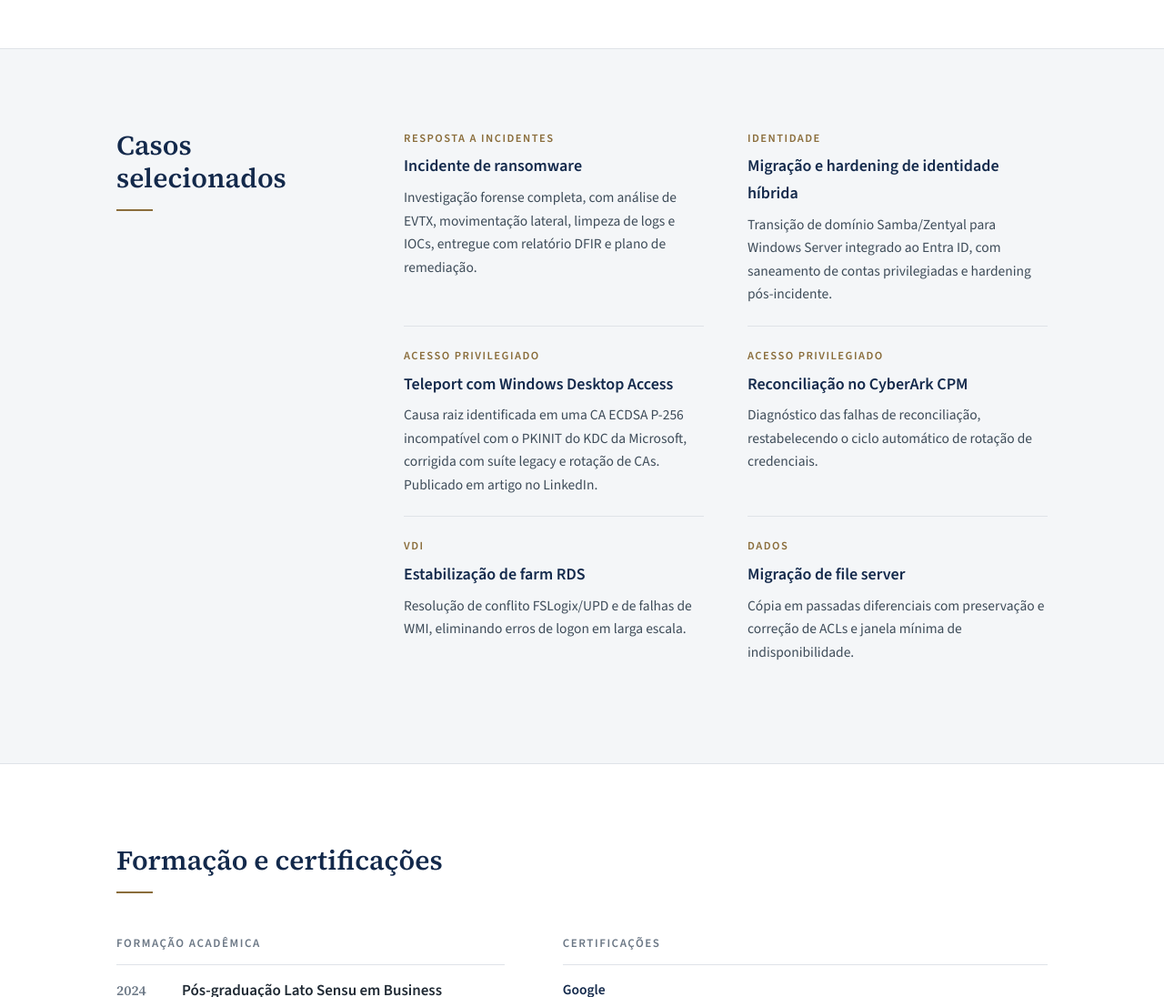
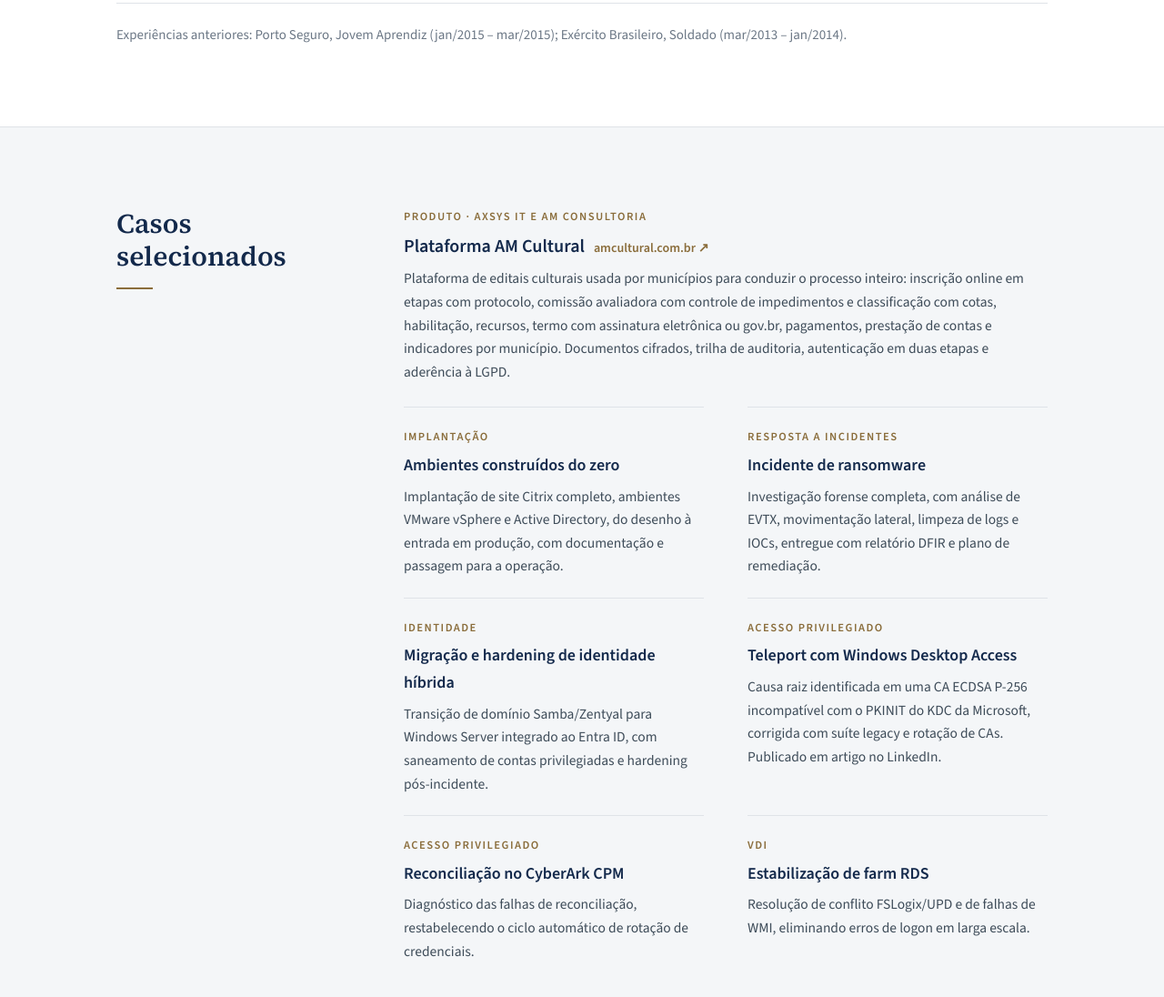
Before and after one commit to GuedesIgor/home, a plain HTML site: page index.html in a window 1280 px wide. Shown: the part 4067-5163 px from the top of the page at 91% size. Drawn offline with nearby package versions, Linux system fonts and the light colour scheme.

Commit message:
Inclui plataforma AM Cultural e implantações do zero
- AM Cultural (AxSys IT + AM Consultoria) na experiência da AxSys e como caso em destaque
- Caso de implantação do zero: site Citrix, VMware vSphere e Active Directory
- Currículo em PDF enxugado para manter 2 páginas

Co-Authored-By: Claude Opus 5.5 <noreply@anthropic.com>
Claude-Session: https://claude.ai/code/session_01Y2fDBRd4PkZSJXuuMFCpfX

```diff
--- a/assets/style.css
+++ b/assets/style.css
@@ -155,3 +155,8 @@ ul { list-style: none; }
 @media (max-width: 520px) { .exp-body .steps li { flex-direction: column; gap: 0; } }
 .edu span { display: block; }
 .edu .edu-note { margin-top: 6px; font-size: 14.5px; color: var(--body); }
+.case-wide { grid-column: 1 / -1; padding-bottom: 26px; }
+.cases .case-wide + .case, .cases .case-wide + .case + .case { border-top: 1px solid var(--rule); padding-top: 22px; }
+.case-wide h3 { font-size: 20px; }
+.inline-link { color: var(--navy); font-weight: 600; text-decoration: underline; text-decoration-color: var(--accent); text-underline-offset: 3px; }
+.case h3 .inline-link { font-family: var(--sans); font-size: 14px; margin-left: 6px; text-decoration: none; color: var(--accent); }
--- a/index.html
+++ b/index.html
@@ -157,6 +157,7 @@
       <div class="exp-body">
         <h3>Fundador · Consultor de infraestrutura e segurança</h3>
         <ul>
+          <li>Desenvolvimento e manutenção da plataforma <a class="inline-link" href="https://amcultural.com.br" target="_blank" rel="noopener">AM Cultural</a>, em parceria com a AM Consultoria: gestão de editais culturais de ponta a ponta para prefeituras (Lei Paulo Gustavo, PNAB e fomento municipal), já utilizada por municípios em editais culturais.</li>
           <li>Projeto, implantação e operação de ambiente próprio com AD/Entra ID híbrido, Teleport, Zabbix, GLPI, FleetDM, VPN em nuvem OCI e publicação segura via IIS e Cloudflare.</li>
           <li>Desenvolvimento de aplicação PAM própria (ASP.NET Core 8, LDAPS/Windows Auth, rotação automática de senhas, cofre AES-256 e acesso RDP via navegador).</li>
         </ul>
@@ -206,6 +207,16 @@
   <div class="wrap split">
     <h2 class="section-title">Casos selecionados</h2>
     <div class="cases">
+      <div class="case case-wide">
+        <p class="case-cat">Produto · AxSys IT e AM Consultoria</p>
+        <h3>Plataforma AM Cultural <a class="inline-link" href="https://amcultural.com.br" target="_blank" rel="noopener">amcultural.com.br ↗</a></h3>
+        <p>Plataforma de editais culturais usada por municípios para conduzir o processo inteiro: inscrição online em etapas com protocolo, comissão avaliadora com controle de impedimentos e classificação com cotas, habilitação, recursos, termo com assinatura eletrônica ou gov.br, pagamentos, prestação de contas e indicadores por município. Documentos cifrados, trilha de auditoria, autenticação em duas etapas e aderência à LGPD.</p>
+      </div>
+      <div class="case">
+        <p class="case-cat">Implantação</p>
+        <h3>Ambientes construídos do zero</h3>
+        <p>Implantação de site Citrix completo, ambientes VMware vSphere e Active Directory, do desenho à entrada em produção, com documentação e passagem para a operação.</p>
+      </div>
       <div class="case">
         <p class="case-cat">Resposta a incidentes</p>
         <h3>Incidente de ransomware</h3>
@@ -230,11 +241,6 @@
         <p class="case-cat">VDI</p>
         <h3>Estabilização de farm RDS</h3>
         <p>Resolução de conflito FSLogix/UPD e de falhas de WMI, eliminando erros de logon em larga escala.</p>
-      </div>
-      <div class="case">
-        <p class="case-cat">Dados</p>
-        <h3>Migração de file server</h3>
-        <p>Cópia em passadas diferenciais com preservação e correção de ACLs e janela mínima de indisponibilidade.</p>
       </div>
     </div>
   </div>
```
Also changed, not shown: curriculo.html (+4 -5 lines).
